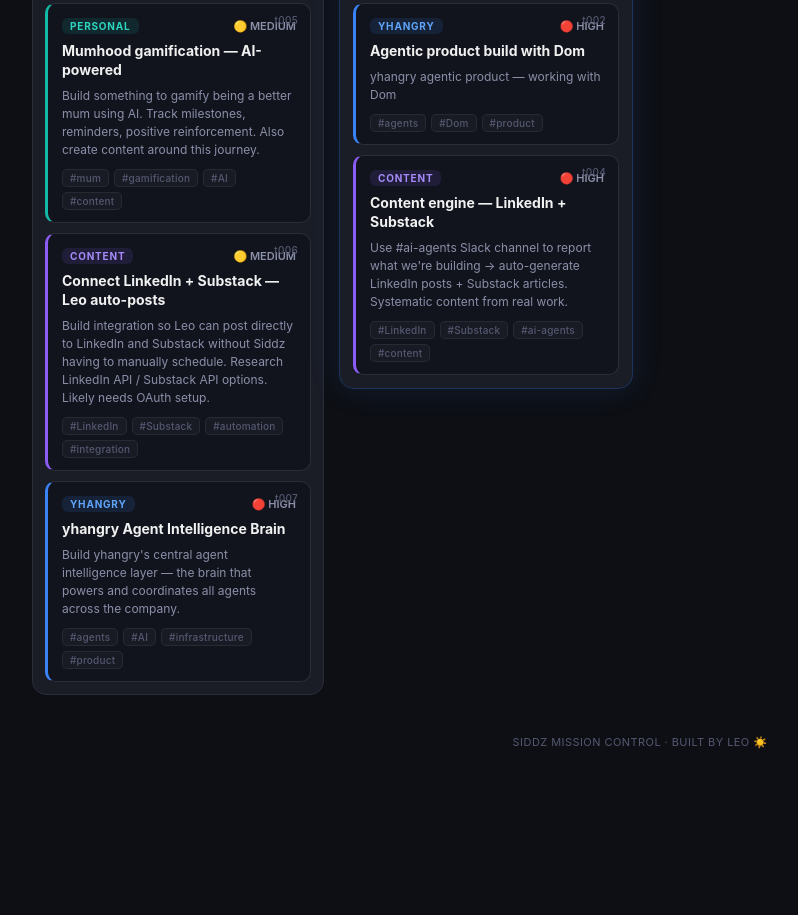
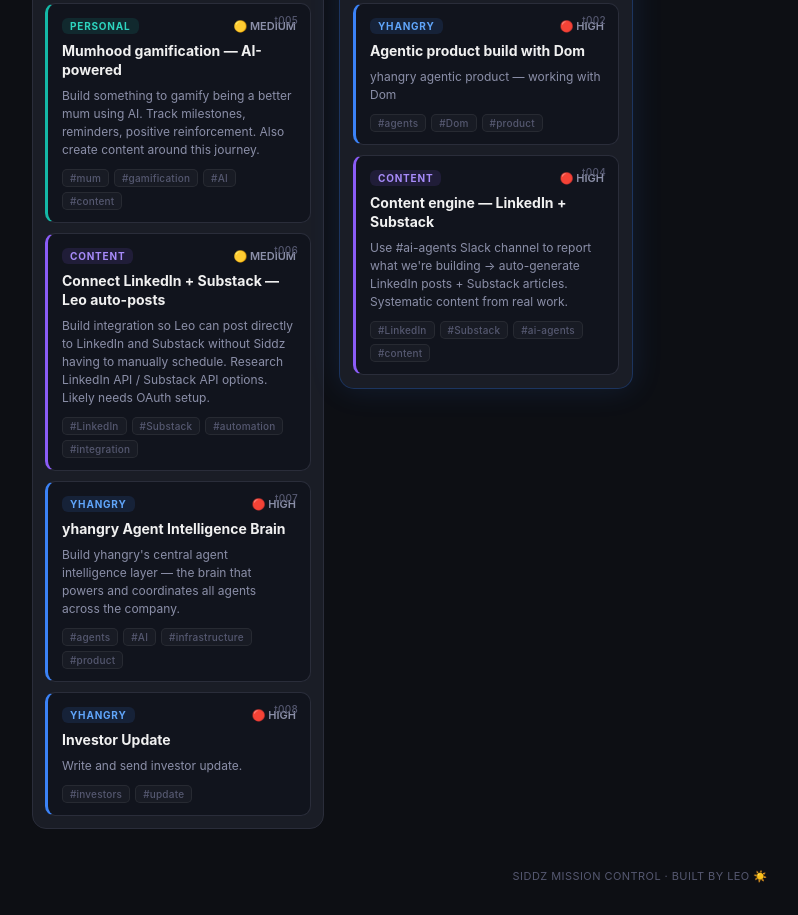
Before and after one commit to leojarvis91/mission-control, a plain HTML site: page index.html in a window 1280 px wide. Shown: the part 410-1325 px from the top of the page, without its empty margins (0-798 px from the left). Before the commit the page ends 1191 px from the top, so only its background shows below. Drawn offline with Linux system fonts and the light colour scheme.

Commit message:
Board update 2026-03-05T23:36

```diff
--- a/index.html
+++ b/index.html
@@ -431,7 +431,7 @@
 //  TASK DATA — regenerate this block on changes
 // ─────────────────────────────────────────────
 const TASK_DATA = {
-  "lastUpdated": "2026-03-05T19:10:00.000Z",
+  "lastUpdated": "2026-03-05T19:15:00.000Z",
   "tasks": [
     {
       "id": "t001",
@@ -555,6 +555,22 @@ const TASK_DATA = {
         "product"
       ],
       "completedAt": null
+    },
+    {
+      "id": "t008",
+      "title": "Investor Update",
+      "detail": "Write and send investor update.",
+      "status": "TODO",
+      "category": "yhangry",
+      "priority": "HIGH",
+      "createdAt": "2026-03-05T19:15:00.000Z",
+      "updatedAt": "2026-03-05T19:15:00.000Z",
+      "dueDate": null,
+      "tags": [
+        "investors",
+        "update"
+      ],
+      "completedAt": null
     }
   ]
 };
```
